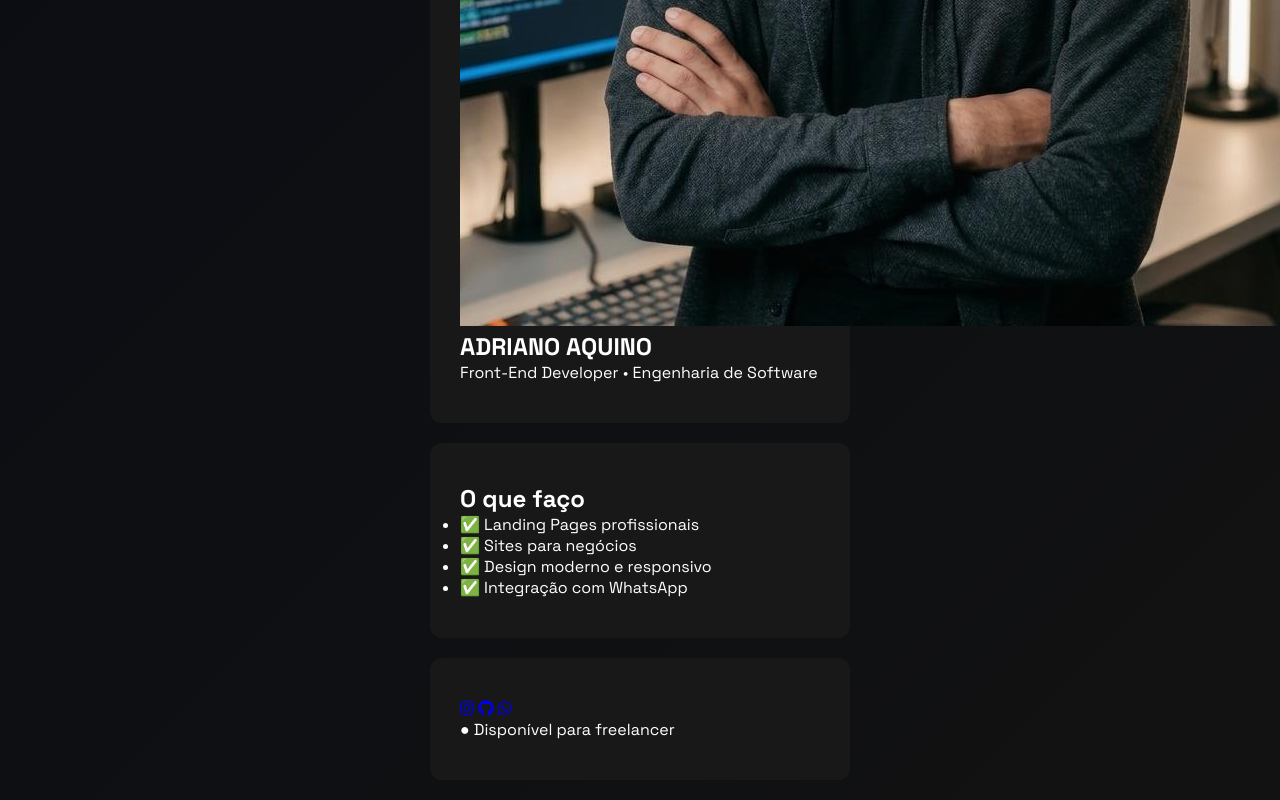
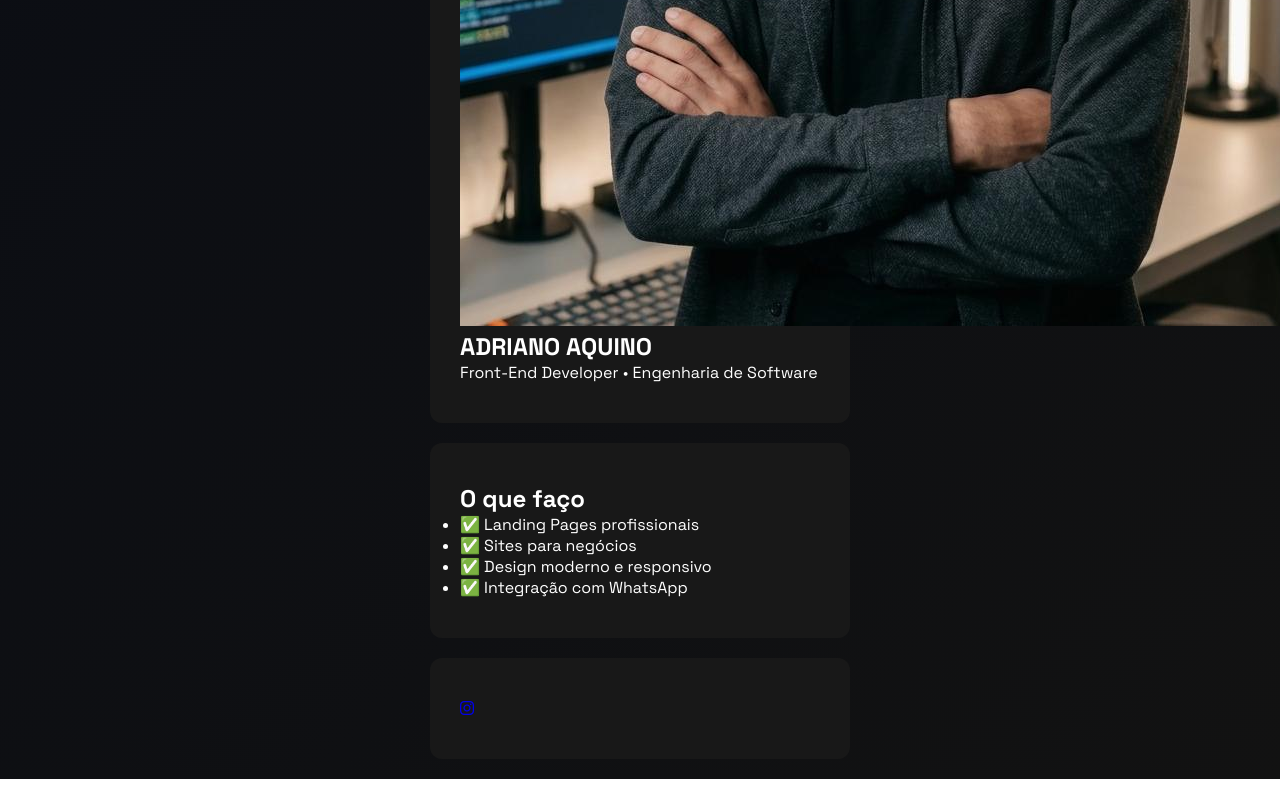
Before and after one commit to contatotechadriano-dev/tech-adrz, a plain HTML site: page index.html in a window 1280 px wide. Shown: the part 831-1631 px from the top of the page. After the commit the page ends 1610 px from the top, so only its background shows below. Drawn offline with Linux system fonts and the light colour scheme.

Commit message:
Atualizar o index.html parte 5

```diff
--- a/index.html
+++ b/index.html
@@ -41,12 +41,4 @@
     <section id="contato" class="container">
       <div class="socials">
         <a href="https://instagram.com/aquinoo.dev" target="_blank" class="social-btn"><i class="fab fa-instagram"></i></a>
-        <a href="https://github.com/contatotechadriano-dev" target="_blank" class="social-btn"><i class="fab fa-github"></i></a>
-        <a href="https://wa.me/71933002341" target="_blank" class="social-btn"><i class="fab fa-whatsapp"></i></a>
-      </div>
-      <p class="status">● Disponível para freelancer</p>
-    </section>
-  </main>
-
-</body>
-</html>
+        <a href="https://github.com/contatotechadriano-dev" target="_blank" class="social-btn"><i class="fab fa
```
